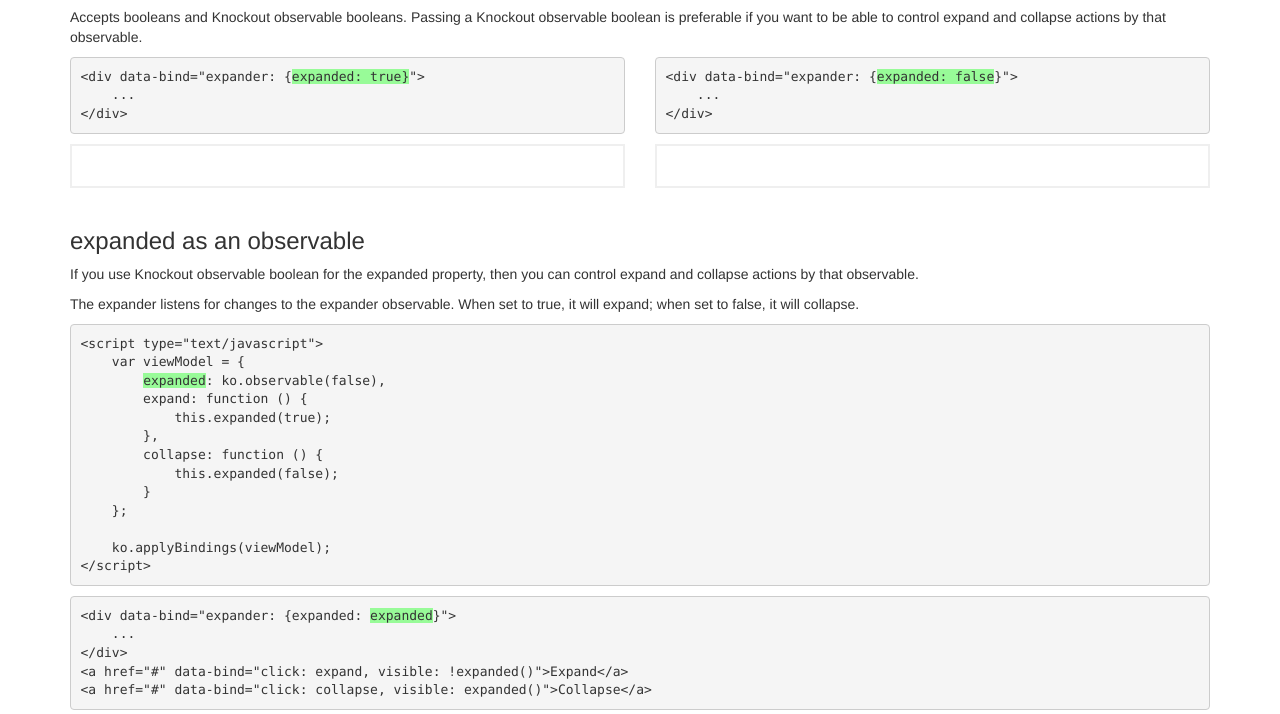
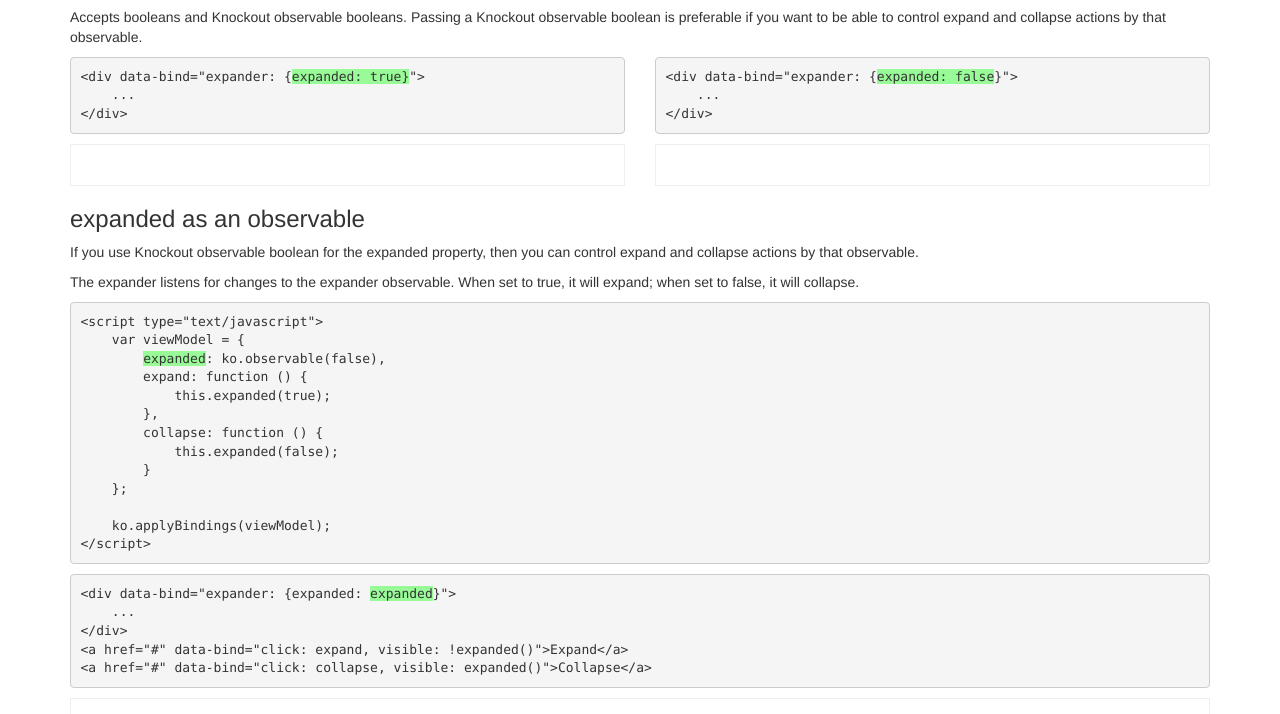
Before and after one commit to davemiranda/knockout-expander, a website with bundled scripts: page index.html in a window 1280 px wide. Shown: the part 86-800 px from the top of the page. Built offline with nearby package versions, Linux system fonts and the light colour scheme.

Commit message:
Removed bottom margin from demo - appears to have lessened the chrome issue with demo box border being partially cut off after expanding.

```diff
--- a/css/example.css
+++ b/css/example.css
@@ -3,8 +3,8 @@ body {
 }
 
 .demo {
-    margin: 0 0 20px 0;
-    border: 2px solid #efefef;
+    margin: 0;
+    border: 1px solid #efefef;
     padding: 20px;
 }
 
```
